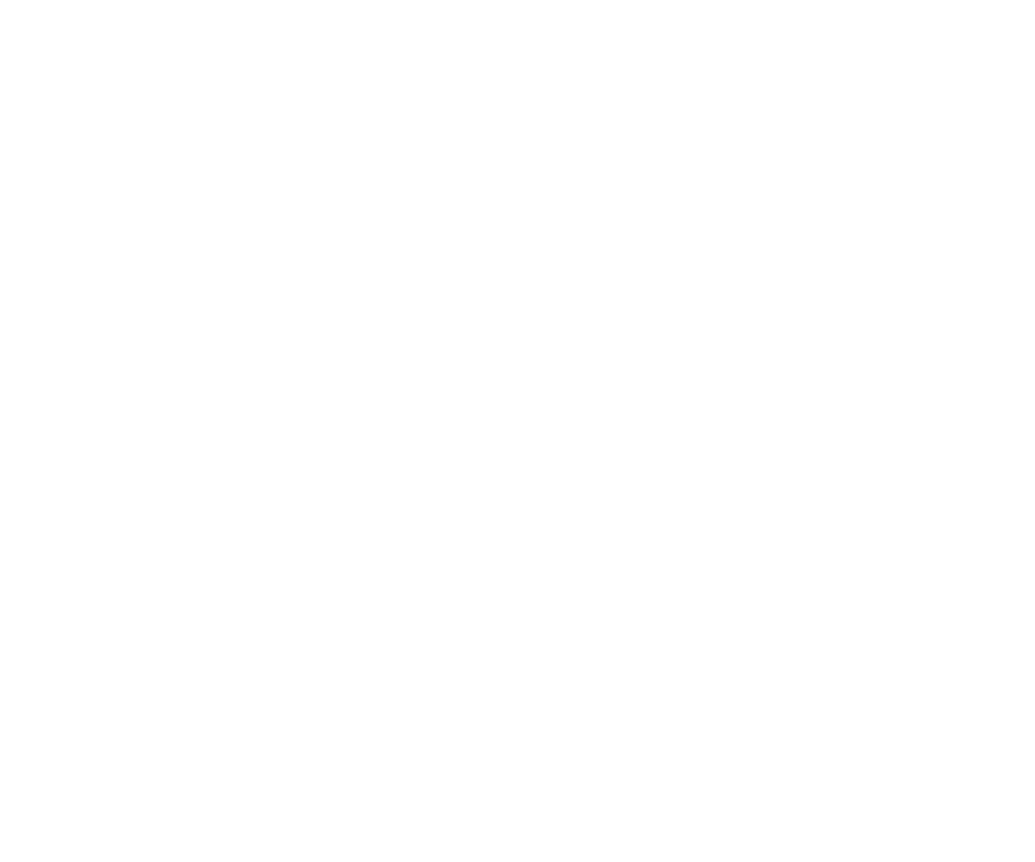
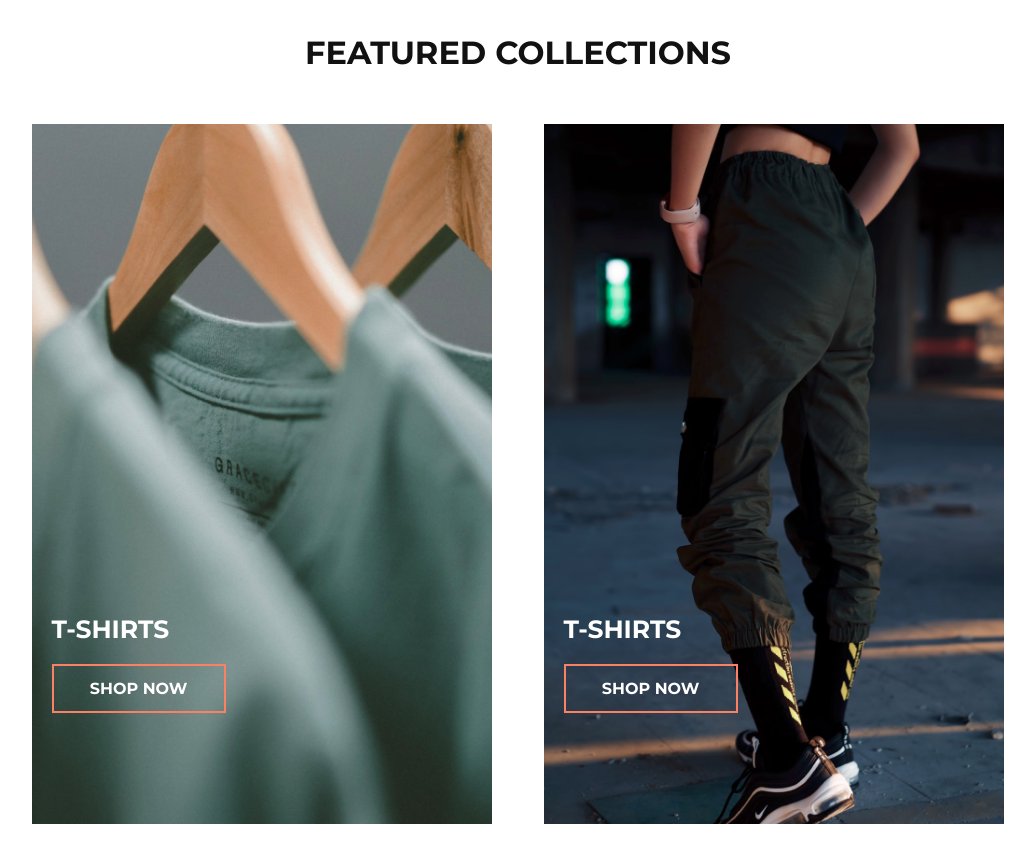
Before and after one commit to EzanAsif/React-Redux-Ecommerce-with-Admin-panel, a React (Create React App) app: page / in a window 1280 px wide. Shown: the part 840-1702 px from the top of the page, without its empty margins (122-1157 px from the left). Before the commit the page ends 802 px from the top, so only its background shows below. Built offline with nearby package versions, Linux system fonts and the light colour scheme.

Commit message:
Added Featured Collection Section

```diff
--- /dev/null
+++ b/src/Components/FeaturedCollections/FeaturedCollections.jsx
@@ -0,0 +1,36 @@
+import React from 'react'
+import './styles.css'
+
+const FeaturedCollections = () => {
+    return (
+        <div className = "FeaturedCollections">
+            <div className="heading">
+                    <h1>Featured Collections</h1>
+            </div>
+            <div className="collections">
+                <div className="collection1">
+                    <div className="content">
+                        <div className="heading">
+                            t-shirts
+                        </div>
+                        <a href="/">
+                            shop now
+                        </a>
+                    </div>
+                </div>
+                <div className="collection2">
+                    <div className="content">
+                        <div className="heading">
+                            t-shirts
+                        </div>
+                        <a href="/">
+                            shop now
+                        </a>
+                    </div>
+                </div>
+            </div>
+        </div>
+    )
+}
+
+export default FeaturedCollections
--- /dev/null
+++ b/src/Components/FeaturedCollections/styles.css
@@ -0,0 +1,71 @@
+.FeaturedCollections{
+    display: flex;
+    flex-direction: column;
+    align-items: center;
+    margin: 50px 0px;
+}
+
+.FeaturedCollections .heading h1{
+    font-size: 32px;
+    color: #111;
+    font-weight: 700;
+    font-family: 'Montserrat';
+    text-transform: uppercase;
+}
+
+.FeaturedCollections .collections{
+    width: 80%;
+    height: 700px;
+    margin: 30px auto;
+    display: flex;
+    justify-content: space-around;
+}
+
+.FeaturedCollections .collections .collection1{
+    background: url(../../Assets/tshirt\ collection.png) center no-repeat;
+    background-size: cover;
+    width: 45%;
+    height: 100%;
+}
+
+.FeaturedCollections .collections .collection2{
+    background: url(../../Assets/pants\ collection.png) center no-repeat;
+    background-size: cover;
+    width: 45%;
+    height: 100%;
+}
+
+.FeaturedCollections .collections .collection1 .content,
+.FeaturedCollections .collections .collection2 .content{
+    position: relative;
+    top: 70%;
+    left: 20px;
+}
+
+.FeaturedCollections .collections .collection1 .content .heading,
+.FeaturedCollections .collections .collection2 .content .heading{
+    color: white;
+    font-size: 25px;
+    font-weight: 600;
+    font-family: 'Montserrat', sans-serif;
+    text-transform: uppercase;
+}
+
+.FeaturedCollections .collections .collection1 .content a,
+.FeaturedCollections .collections .collection2 .content a{
+    margin: 20px 0px 0px;
+    color: #fff;
+    text-decoration: none;
+    text-transform: uppercase;
+    background-color: transparent;
+    width: 170px;
+    height: 45px;
+    display: flex;
+    justify-content: center;
+    align-items: center ;
+    font-weight: 700;
+    font-family: 'Montserrat', sans-serif;
+    transition: 0.2s ease;
+    border: 2px solid #FA8164;
+
+}
--- a/src/Pages/HomePage/HomePage.jsx
+++ b/src/Pages/HomePage/HomePage.jsx
@@ -1,6 +1,7 @@
 import SiteNav from '../../Components/SiteNav/SiteNav';
 import AnnounceBar from '../../Components/AnnouncementBar/AnnounceBar'
 import HeroSection from '../../Components/HeroSection/HeroSection'
+import FeaturedCollections from '../../Components/FeaturedCollections/FeaturedCollections'
 import React from 'react'
 
 const HomePage = () => {
@@ -9,6 +10,7 @@
             <AnnounceBar text = "upto 50% off on all items"/>
             <SiteNav />
             <HeroSection/>
+            <FeaturedCollections/>
         </div>
     )
 }
```
Also changed, not shown: src/Assets/pants collection.png (added), src/Assets/tshirt collection.png (added).
